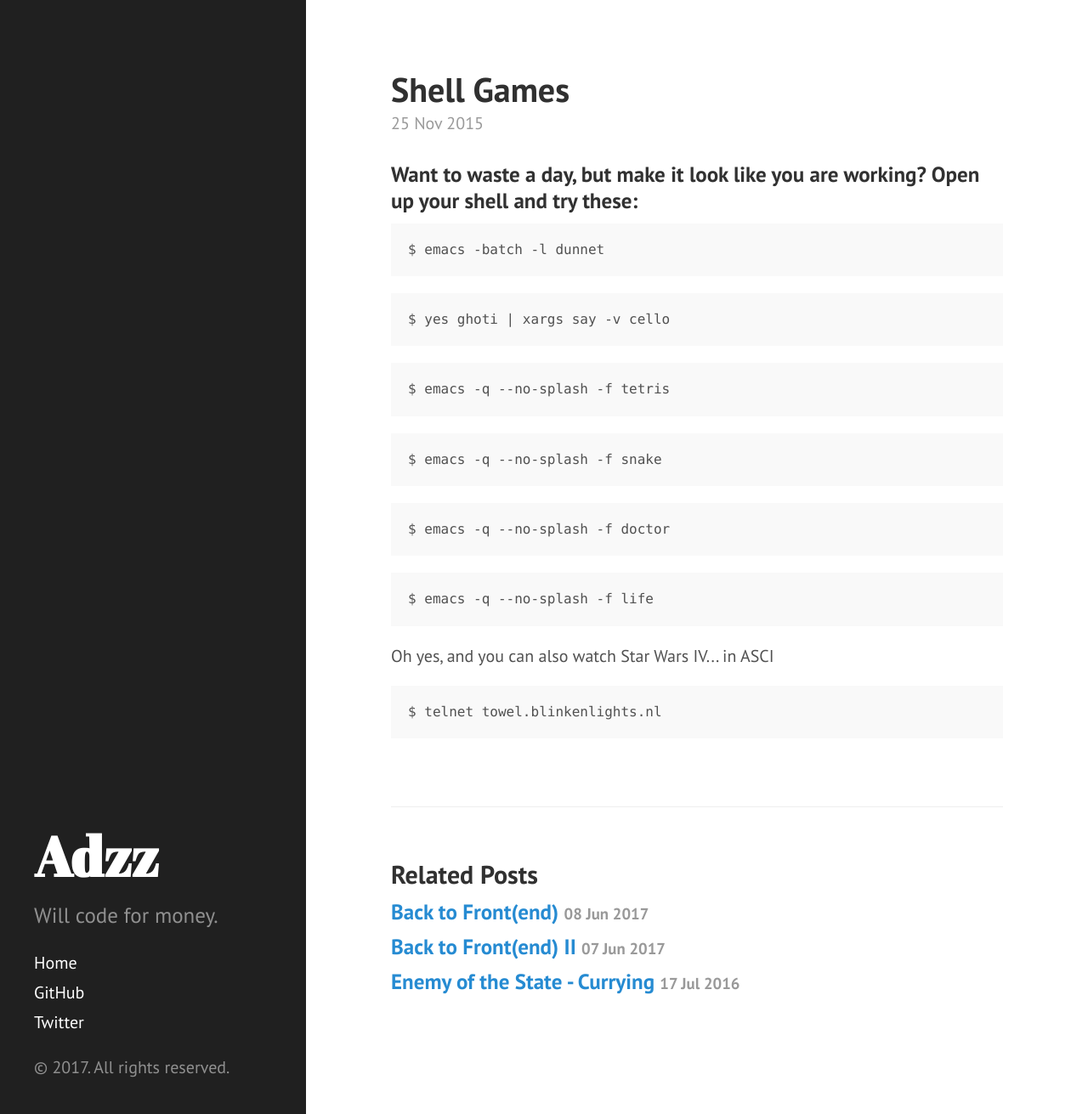
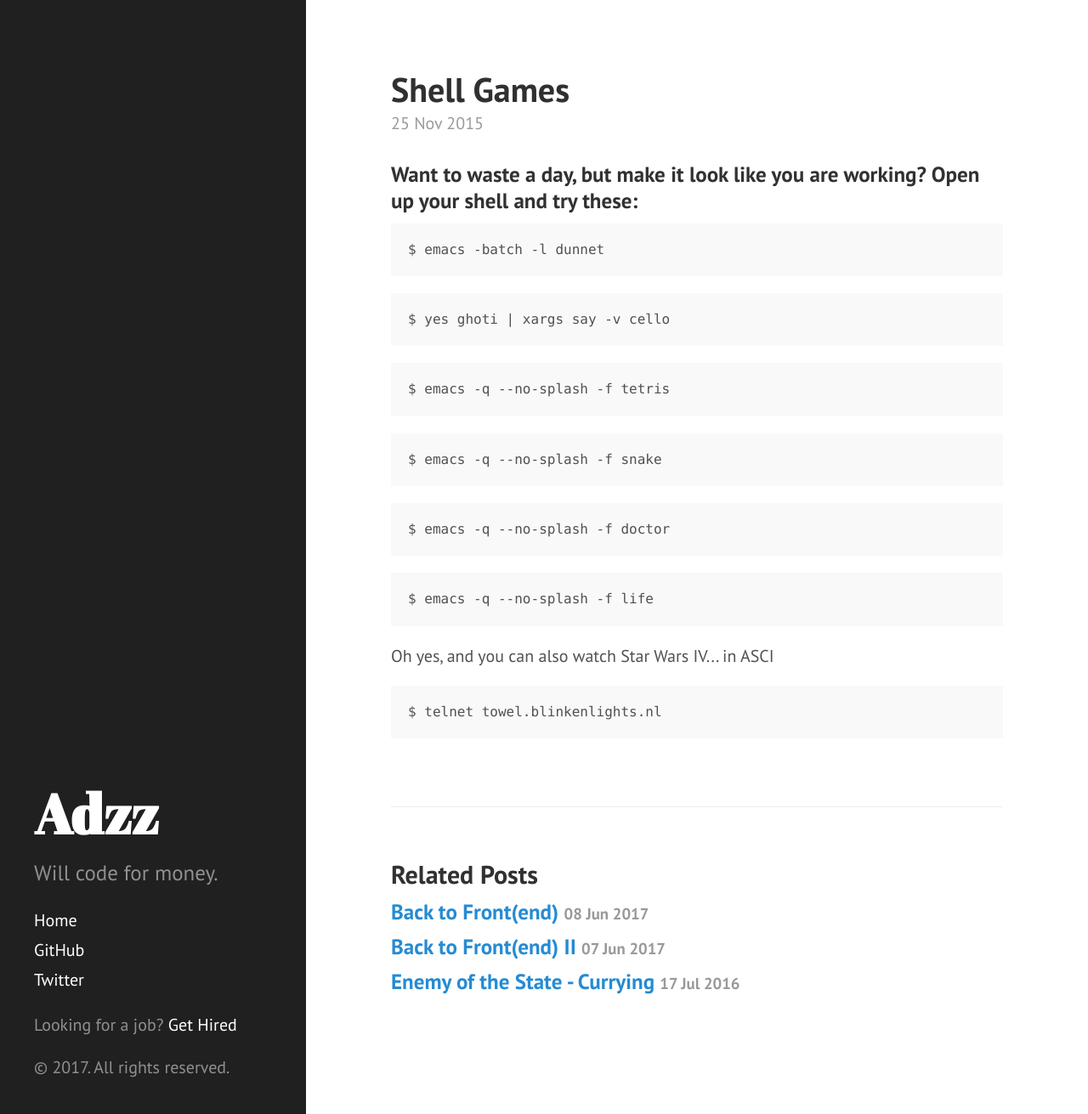
Before and after one commit to Adzz/adzz.github.io, a Jekyll site: the page built from _posts/2015-11-25-shell-games.html, in a window 1280 px wide and 1311 px high. Shown: the whole window at 85% size. Built offline with Jekyll 4.4.1, drawn with Linux system fonts in a browser that asks for light colours; Markdown is read by kramdown in place of the engine named in the settings; comment, search, counter and statistics services are not loaded.

Commit message:
adds hired link

```diff
--- a/_includes/sidebar.html
+++ b/_includes/sidebar.html
@@ -29,6 +29,7 @@
       <a class="sidebar-nav-item" href="{{ site.github.repo }}">GitHub</a>
       <a class="sidebar-nav-item" href="https://twitter.com/ItizAdz">Twitter</a>
     </nav>
+    <p>Looking for a job? <a href="https://hired.com/x/1njar"> Get Hired</a></p>
     <p>&copy; {{ site.time | date: '%Y' }}. All rights reserved.</p>
   </div>
 </div>
```
